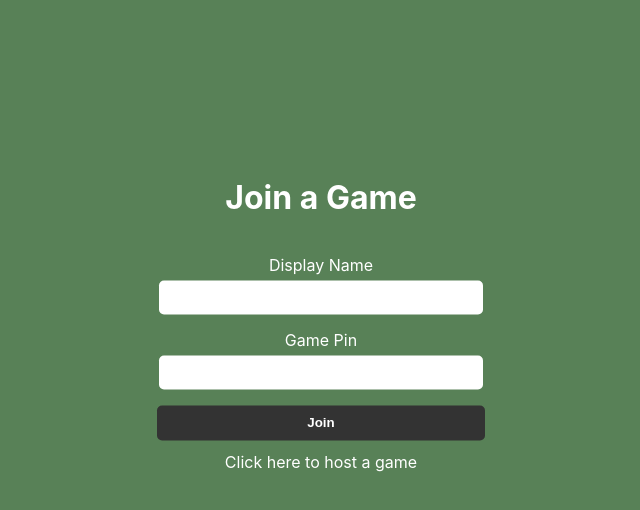
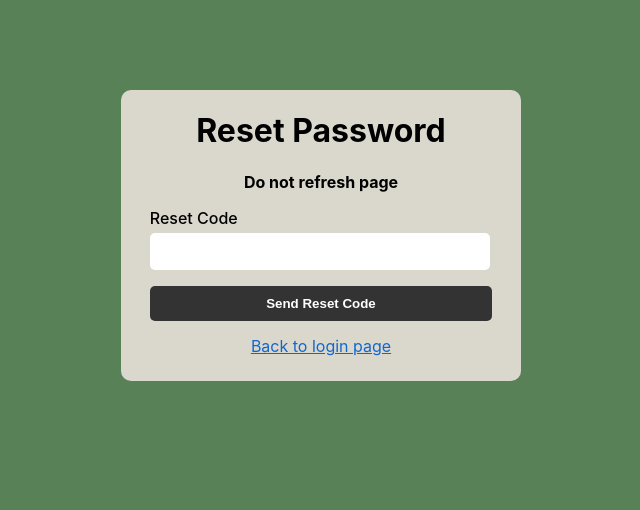
Before and after one commit to broliver18/stick-it-frontend, a React (Create React App) app: page /reset-password/link in a window 1280 px wide. Shown: the top 510 px of the page, without its empty margins (319-959 px from the left). Built offline with nearby package versions, Linux system fonts and the light colour scheme; no server answers.

Commit message:
Create forgot password components

```diff
--- a/src/Components/Host/Host.js
+++ b/src/Components/Host/Host.js
@@ -88,7 +88,7 @@ function Host() {
       <div className="header">
         <div className="header-details">
           <h3>Welcome {user.username}</h3>
-          <h4>Logout</h4>
+          <h4>Log Out</h4>
         </div>
       </div>
       <div className="container-top body">
--- a/src/Components/Login/Login.css
+++ b/src/Components/Login/Login.css
@@ -61,7 +61,11 @@
     color: #1267ce;
 }
 
-.form h1, .login-signup-container label, .button-container p {
+#forgot-password-link {
+    margin: 8px 0 0 0;
+}
+
+.form h1, .login-signup-container label, .button-container p, #forgot-password-link {
     color: black;
 }
 
--- a/src/Components/Login/Login.js
+++ b/src/Components/Login/Login.js
@@ -1,7 +1,7 @@
 import React, { useState, useContext } from "react";
+import { Link, useNavigate } from "react-router-dom";
 import { Formik, Form, Field, ErrorMessage } from "formik";
 import * as Yup from "yup";
-import { Link, useNavigate } from "react-router-dom";
 
 import { AccountContext } from "../Contexts/AccountContext";
 
@@ -58,7 +58,7 @@ function Login() {
                   setError(data.status);
                 } else if (data.loggedIn) {
                   sessionStorage.setItem("loggedIn", true);
-                  sessionStorage.setItem("username", data.username)
+                  sessionStorage.setItem("username", data.username);
                   navigate("/host");
                 }
               });
@@ -82,6 +82,13 @@ function Login() {
               <Field id="password" name="password" type="password" />
               <ErrorMessage className="error" name="password" component="div" />
               {errorHandler()}
+              <p id="forgot-password-link">
+                Forgot Password? <span />
+                <Link className="blue-label" to="/reset-password/link">
+                  Reset your password
+                </Link>
+              </p>
+
               <div className="button-container">
                 <button type="submit" disabled={isSubmitting}>
                   Log In
--- /dev/null
+++ b/src/Components/ResetLink/ResetLink.css
@@ -0,0 +1,8 @@
+.standalone-link {
+    margin-top: 15px;
+}
+
+#reset-link h4 {
+    margin: 0;
+    color: black;
+}
--- /dev/null
+++ b/src/Components/ResetLink/ResetLink.js
@@ -0,0 +1,132 @@
+import React, { useState } from "react";
+import { Link, useNavigate } from "react-router-dom";
+import { Formik, Form, Field, ErrorMessage } from "formik";
+import * as Yup from "yup";
+
+import "./ResetLink.css";
+
+function ResetLink() {
+  const [isEmailVerified, setIsEmailVerified] = useState(true);
+  const [emailError, setEmailError] = useState(null);
+  const [codeError, setCodeError] = useState(null);
+
+  function emailErrorHandler() {
+    if (emailError) {
+      return <p className="error">{emailError}</p>;
+    }
+  };
+
+  function codeErrorHandler() {
+    if (codeError) {
+      return <p className="error">{codeError}</p>;
+    }
+  }
+
+  function renderAction() {
+    if (!isEmailVerified) {
+      return (
+          <div id="reset-link" className="container-top form">
+            <h1>Reset Password</h1>
+            <Formik
+              initialValues={{ email: "" }}
+              validationSchema={Yup.object({
+                email: Yup.string()
+                  .required("Email required")
+                  .email("Invalid email address"),
+              })}
+              onSubmit={(values, actions) => {
+                actions.resetForm();
+              }}
+            >
+              {({ handleSubmit, isSubmitting }) => (
+                <Form
+                  className="login-signup-container"
+                  onSubmit={handleSubmit}
+                >
+                  <label className="heavy" htmlFor="email">
+                    Email
+                  </label>
+                  <Field
+                    id="email"
+                    name="email"
+                    type="email"
+                    autoComplete="email"
+                  />
+                  <ErrorMessage
+                    className="error"
+                    name="email"
+                    component="div"
+                  />
+                  {emailErrorHandler()}
+                  <div className="button-container">
+                    <button type="submit" disabled={isSubmitting}>
+                      Send Reset Link
+                    </button>
+                    <Link className="standalone-link blue-label" to="/login">
+                      Back to login page
+                    </Link>{" "}
+                  </div>
+                </Form>
+              )}
+            </Formik>
+          </div>
+      );
+    } else {
+      return (
+          <div id="reset-link" className="container-top form">
+            <h1>Reset Password</h1>
+            <h4>Do not refresh page</h4>
+            <Formik
+              initialValues={{ resetCode: "" }}
+              validationSchema={Yup.object({
+                email: Yup.string()
+                  .required("Code required"),
+              })}
+              onSubmit={(values, actions) => {
+                actions.resetForm();
+              }}
+            >
+              {({ handleSubmit, isSubmitting }) => (
+                <Form
+                  className="login-signup-container"
+                  onSubmit={handleSubmit}
+                >
+                  <label className="heavy" htmlFor="reset-code">
+                    Reset Code
+                  </label>
+                  <Field
+                    id="reset-code"
+                    name="resetCode"
+                    type="text"
+                    autoComplete="off"
+                  />
+                  <ErrorMessage
+                    className="error"
+                    name="resetCode"
+                    component="div"
+                  />
+                  {codeErrorHandler()}
+                  <div className="button-container">
+                    <button type="submit" disabled={isSubmitting}>
+                      Send Reset Code
+                    </button>
+                    <Link className="standalone-link blue-label" to="/login">
+                      Back to login page
+                    </Link>{" "}
+                  </div>
+                </Form>
+              )}
+            </Formik>
+          </div>
+      );
+    }
+  }
+
+  return (
+    <div className="reset-password container-top">
+      {renderAction()}
+    </div>
+  );
+}
+
+export default ResetLink;
--- /dev/null
+++ b/src/Components/ResetPassword/ResetPassword.css
@@ -0,0 +1,5 @@
+.confirmation {
+    margin-top: 2px;
+    color: #3a5a40;
+    font-size: 14px;
+}
--- /dev/null
+++ b/src/Components/ResetPassword/ResetPassword.js
@@ -0,0 +1,79 @@
+import React, { useState } from "react";
+import { Link, useNavigate } from "react-router-dom";
+import { Formik, Form, Field, ErrorMessage } from "formik";
+import * as Yup from "yup";
+
+import "./ResetPassword.css";
+
+function ResetPassword() {
+  const [confirmation, setCofirmation] = useState(null);
+
+  function confirmationHandler() {
+    if (confirmation) {
+      return <p className="confirmation">{confirmation}</p>;
+    }
+  }
+
+  return (
+    <div className="reset-password container-top">
+      <div id="reset-password" className="container-top form">
+        <h1>Sign Up</h1>
+        <Formik
+          initialValues={{
+            newPassword: "",
+            confirmPassword: "",
+          }}
+          validationSchema={Yup.object({
+            newPassword: Yup.string()
+              .required("Password required")
+              .min(8, "The password is too short"),
+            confirmPassword: Yup.string()
+              .required("Confirm password required")
+              .oneOf([Yup.ref("password"), null], "Passwords must match"),
+          })}
+          onSubmit={(values, actions) => {
+            actions.resetForm();
+          }}
+        >
+          {({ handleSubmit, isSubmitting }) => (
+            <Form className="login-signup-container" onSubmit={handleSubmit}>
+              <label className="heavy" htmlFor="new-password">
+                Password
+              </label>
+              <Field id="new-password" name="newPassword" type="password" />
+              <ErrorMessage
+                className="error"
+                name="newPassword"
+                component="div"
+              />
+              <label className="heavy" htmlFor="confirm-password">
+                Confirm Password
+              </label>
+              <Field
+                id="confirm-password"
+                name="confirmPassword"
+                type="password"
+              />
+              <ErrorMessage
+                className="error"
+                name="confirmPassword"
+                component="div"
+              />
+              {confirmationHandler()}
+              <div className="button-container">
+                <button type="submit" disabled={isSubmitting}>
+                  Sign Up
+                </button>
+                <Link className="standalone-link blue-label" to="/login">
+                  Back to login page
+                </Link>{" "}
+              </div>
+            </Form>
+          )}
+        </Formik>
+      </div>
+    </div>
+  );
+}
+
+export default ResetPassword;
--- a/src/Components/SignUp/SignUp.js
+++ b/src/Components/SignUp/SignUp.js
@@ -1,7 +1,7 @@
 import React, { useState, useContext } from "react";
+import { Link, useNavigate } from "react-router-dom";
 import { Formik, Form, Field, ErrorMessage } from "formik";
 import * as Yup from "yup";
-import { Link, useNavigate } from "react-router-dom";
 
 import { AccountContext } from "../Contexts/AccountContext";
 
--- a/src/Components/Views/Views.js
+++ b/src/Components/Views/Views.js
@@ -4,6 +4,8 @@ import { Routes, Route, Navigate } from "react-router-dom";
 import Home from "../Home/Home";
 import Login from "../Login/Login";
 import SignUp from "../SignUp/SignUp";
+import ResetLink from "../ResetLink/ResetLink";
+import ResetPassword from "../ResetPassword/ResetPassword";
 import PlayerLobby from "../PlayerLobby/PlayerLobby";
 import PlayerGame from "../PlayerGame/PlayerGame";
 import FinishedGame from "../FinishedGame/FinishedGame";
@@ -24,6 +26,8 @@ function Views() {
       <Route path="/" element={loggedIn ? <Navigate to="/host" /> : <Home />} />
       <Route path="/login" element={loggedIn ? <Navigate to="/host" /> : <Login />} />
       <Route path="/sign-up" element={loggedIn ? <Navigate to="/host" /> : <SignUp />} />
+      <Route path="/reset-password/link" element={<ResetLink />} />
+      <Route path="/reset-password" element={<ResetPassword />} />
       <Route path="/player/lobby" element={!isPlaying ? <Navigate to="/" /> : <PlayerLobby />} />
       <Route path="/player/game" element={!isPlaying ? <Navigate to="/" /> : <PlayerGame />} />
       <Route path="/player/finished-game" element={!isPlaying ? <Navigate to="/" /> : <FinishedGame />} />
```
